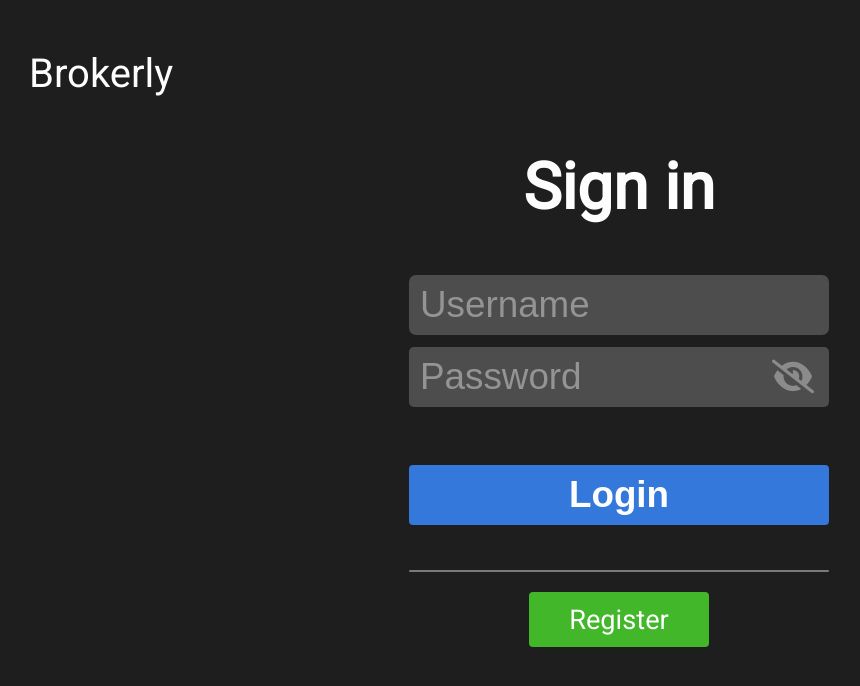
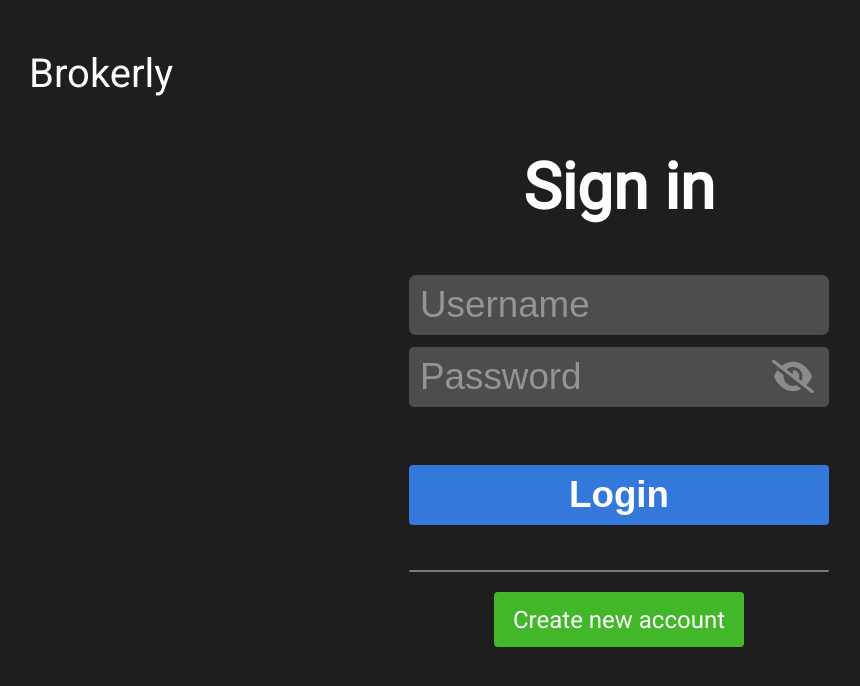
Before and after one commit to Brokerly-org/Dashboard, a Svelte app: page /login in a window 1280 px wide. Shown: the top 686 px of the page, without its empty margins (21-881 px from the left). Built offline with nearby package versions, Linux system fonts and the light colour scheme.

Commit message:
login/register uix

```diff
--- a/src/routes/Login.svelte
+++ b/src/routes/Login.svelte
@@ -47,7 +47,7 @@
 
 <div class="separator" />
 <button class="register" on:click={() => navigate('/register')}>
-    Register
+    Create new account
 </button>
 
 
--- a/src/routes/Register.svelte
+++ b/src/routes/Register.svelte
@@ -37,13 +37,10 @@
     <RippleButton text="Register" on:click={handleRegister} />
 </div>
 
-<p class="already">Already have an account?</p>
 <p
-    on:click={() => navigate('/login')}
-    class="sign-in"
->
-Sign in
-</p>
+on:click={() => navigate('/login')}
+class="already">
+Already have an account?</p>
 
 
 
--- a/src/style/login.scss
+++ b/src/style/login.scss
@@ -116,8 +116,8 @@
     user-select: none;
     text-align: center;
     border-radius: 4px;
-    font-size: 1.7em;
-    width: 180px;
+    font-size: 1.5em;
+    width: 250px;
     height: 55px;
     background: #42b72a;
     margin-top: 20px;
--- a/src/style/register.scss
+++ b/src/style/register.scss
@@ -45,7 +45,7 @@
         height: 65px;
         font-size: 2.3rem;
         font-weight: bold;
-        background-color: $blue-primary;
+        background-color: $green;
         color: $white;
         border: none;
         border-radius: 4px;
@@ -88,10 +88,7 @@ p {
 
 .already {
     margin-top: 20px;
+    cursor: pointer;
+    color: $blue-primary;
+    font-size: 1.2em;
 }
-.sign-in {
-    color: green;
-    cursor: pointer;
-    font-weight: bold;
-    margin-top: 5px;
-}
```
